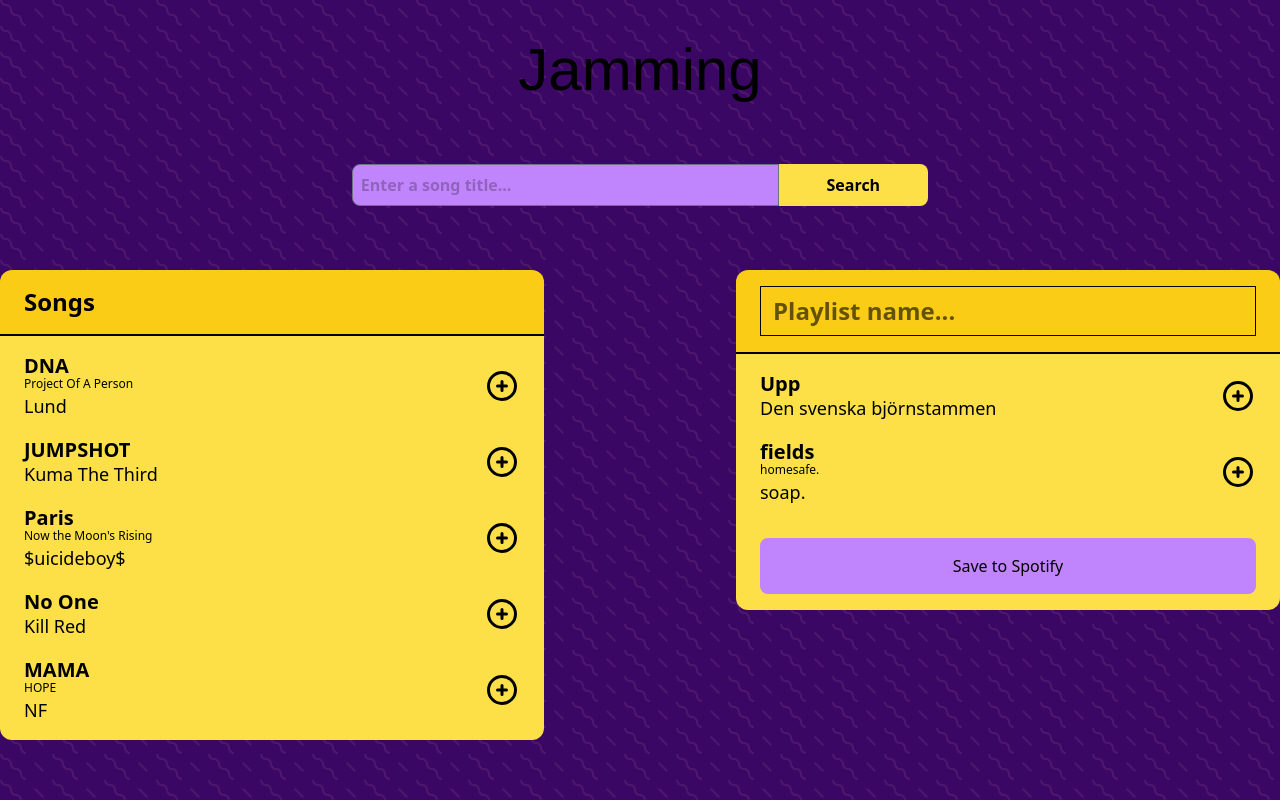
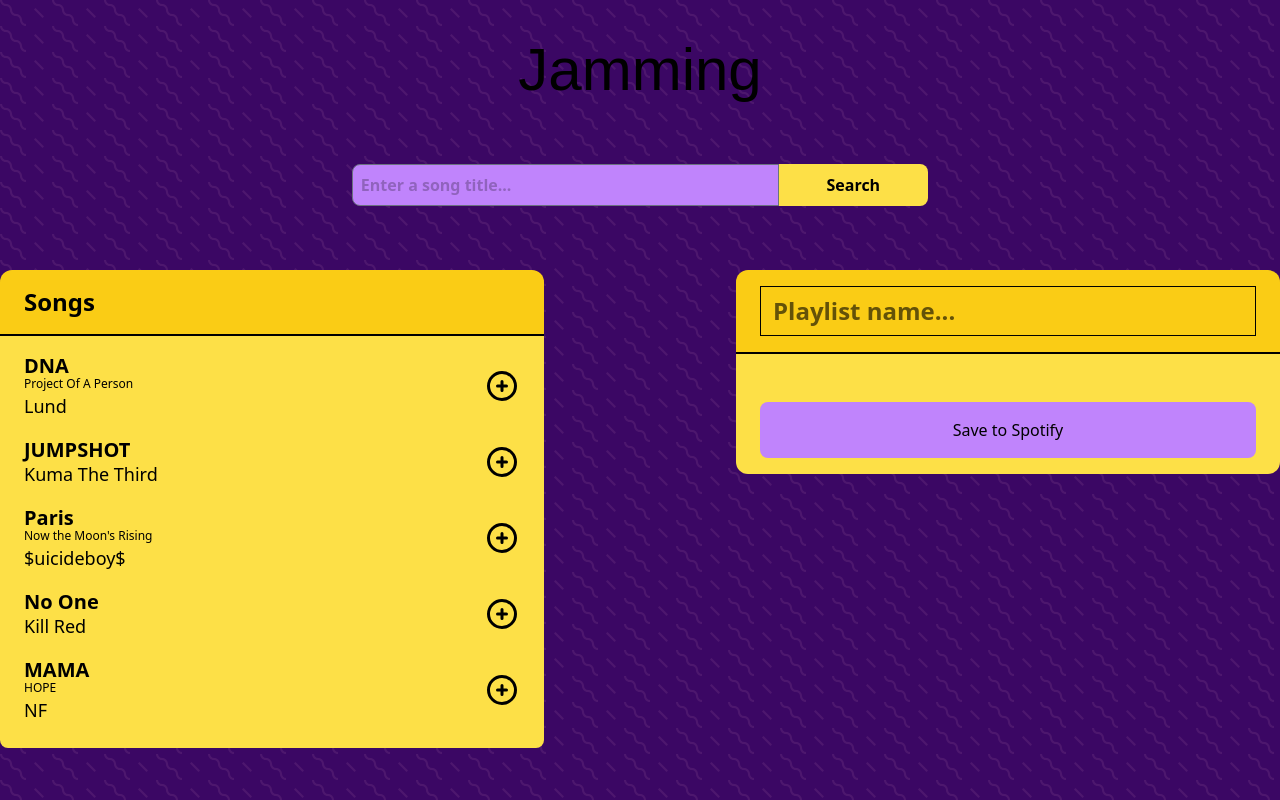
Before and after one commit to Snicon/Jamming, a React (Vite) app: page / in a window 1280 px wide. Built offline with nearby package versions, Linux system fonts and the light colour scheme; a web font is replaced by a local one.

Commit message:
Progress on track adding

```diff
--- a/src/components/App.jsx
+++ b/src/components/App.jsx
@@ -1,4 +1,4 @@
-import React from 'react';
+import React, { useCallback, useState } from 'react';
 import Header from './Header';
 import SearchBar from './SearchBar';
 import SearchResults from './SearchResults';
@@ -7,14 +7,32 @@ import results from "../mock/results";
 import playlist from "../mock/playlist";
 
 function App() {
+
+  const [serachResults, setSerachResults] = useState([]);
+  const [playlistName, setPlaylistName] = useState("New playlist");
+  const [playlistTracks, setPlaylistTracks] = useState([]);
+
+  const addTrack = useCallback(
+    (track) => {
+      // make sure the track isn't already added to the playlist, we don't want duplicates
+      console.log(playlistTracks);
+      if(playlistTracks.some((savedTrack) => savedTrack.id === track.id))
+        return;
+
+      // make new array with the content of prevTracks as well as the newly added track. This array is set as the playlistTracks array.
+      setPlaylistTracks((prevTracks) => [...prevTracks, track]);
+    },
+    [playlistTracks]
+  );
+
   return (
     <>
       <Header />
       <div className='mx-auto max-w-7xl'>
         <SearchBar />
         <div className='flex flex-col justify-between space-y-12 md:space-y-0 md:space-x-48 md:flex-row'>
-          <SearchResults results={results} />
-          <PlayList playlist={playlist} />
+          <SearchResults searchResults={serachResults} results={results} onAdd={addTrack} add={true} />
+          <PlayList playlist={playlist} playlistTracks={playlistTracks} add={false} />
         </div>
        </div>
     </>
--- a/src/components/Playlist.jsx
+++ b/src/components/Playlist.jsx
@@ -1,5 +1,5 @@
 import React from "react";
-import Track from "./Track";
+import TrackList from "./Tracklist";
 
 const PlayList = (props) => {
     return (
@@ -8,9 +8,7 @@ const PlayList = (props) => {
                 <div className="px-6 py-4 bg-yellow-400 rounded-t-xl border-b-2 border-b-black">
                     <input className="w-full text-2xl font-bold bg-transparent border-black placeholder:text-black/60" placeholder="Playlist name..." />
                 </div>
-                <div className="flex flex-col px-6 py-4 space-y-4 bg-yellow-300">
-                    { props.playlist.songs.map(song => <Track song={song.song} artist={song.artist} album={song.album} />) }
-                </div>
+                <TrackList tracks={props.playlistTracks} />
                 <div className="flex flex-col px-6 py-4 space-y-4 bg-yellow-300 rounded-b-xl">
                     <button className="py-4 bg-purple-400 rounded-lg transition duration-300 hover:bg-purple-500">Save to Spotify</button>
                 </div>
--- a/src/components/SearchResults.jsx
+++ b/src/components/SearchResults.jsx
@@ -7,7 +7,10 @@ const SearchResults = (props) => {
         <div className="px-6 py-4 bg-yellow-400 rounded-t-xl border-b-2 border-b-black">
             <h2 className="text-2xl font-bold">Songs</h2>
         </div>
-        <TrackList tracks={props.results} />
+        <TrackList tracks={props.results} onAdd={props.onAdd} add={props.add} />
+        <div className="px-6 py-1 bg-yellow-300 rounded-b-xl">
+
+        </div>
     </div>
     );
 }
--- a/src/components/Track.jsx
+++ b/src/components/Track.jsx
@@ -1,17 +1,24 @@
-import React from "react";
+import React, { useCallback } from "react";
 
 const Track = (props) => {
+    const addTrack = useCallback(
+        (event) => {
+            props.onAdd(props.track);
+        },
+        [props.onAdd, props.track]
+    );
+
     return (
         <div className="flex justify-between items-center">
             <div>
                 <h3 className="flex flex-col -space-y-1 text-xl font-semibold"><span>{props.song}</span> <span className="text-xs font-normal">{props.album}</span></h3>
                 <p className="text-lg">{props.artist}</p>
             </div>
-            <div>
+            <button onClick={addTrack}>
                 <svg className="w-9 h-9" xmlns="http://www.w3.org/2000/svg" fill="none" viewBox="0 0 24 24" strokeWidth="2" stroke="currentColor" aria-hidden="true">
                     <path strokeLinecap="round" strokeLinejoin="round" d="M12 9v6m3-3H9m12 0a9 9 0 11-18 0 9 9 0 0118 0z"/>
                 </svg>
-            </div>
+            </button>
         </div>
     );
 }
--- a/src/components/Tracklist.jsx
+++ b/src/components/Tracklist.jsx
@@ -3,8 +3,8 @@ import Track from "./Track";
 
 const TrackList = (props) => {
     return (
-        <div className="flex flex-col px-6 py-4 space-y-4 bg-yellow-300 rounded-b-xl">
-            { props.tracks.map(track => <Track song={track.song} artist={track.artist} album={track.album} key={track.id} />) }
+        <div className={'flex flex-col px-6 py-4 space-y-4 bg-yellow-300'}>
+            { props.tracks.map(track => <Track add={props.add} track={track} song={track.song} artist={track.artist} album={track.album} key={track.id} onAdd={props.onAdd} />) }
         </div>
     );
 }
```
